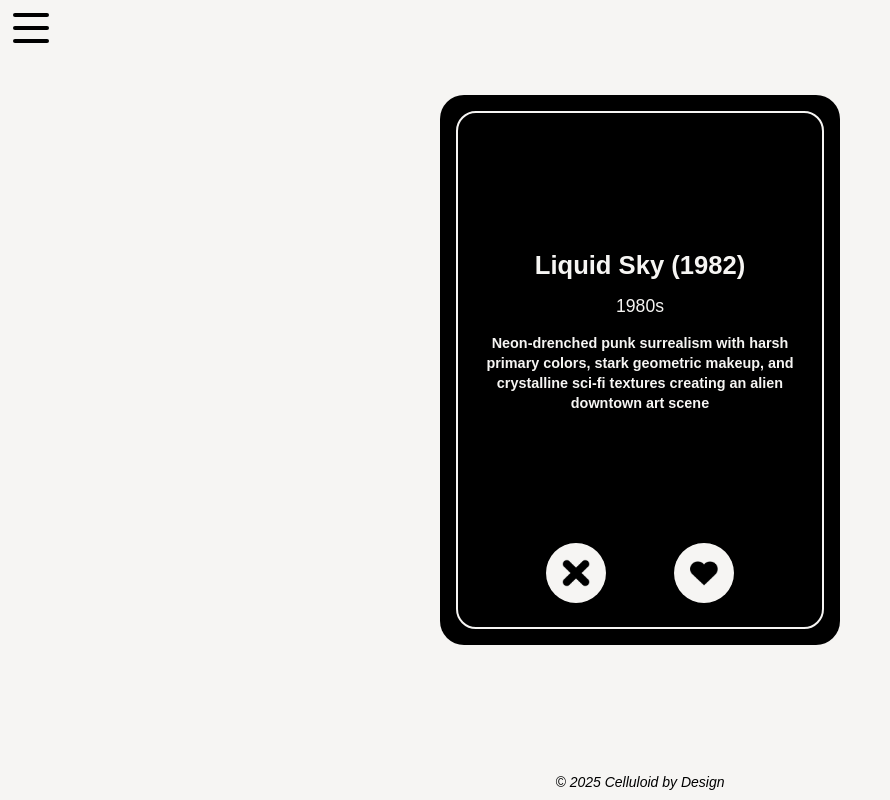
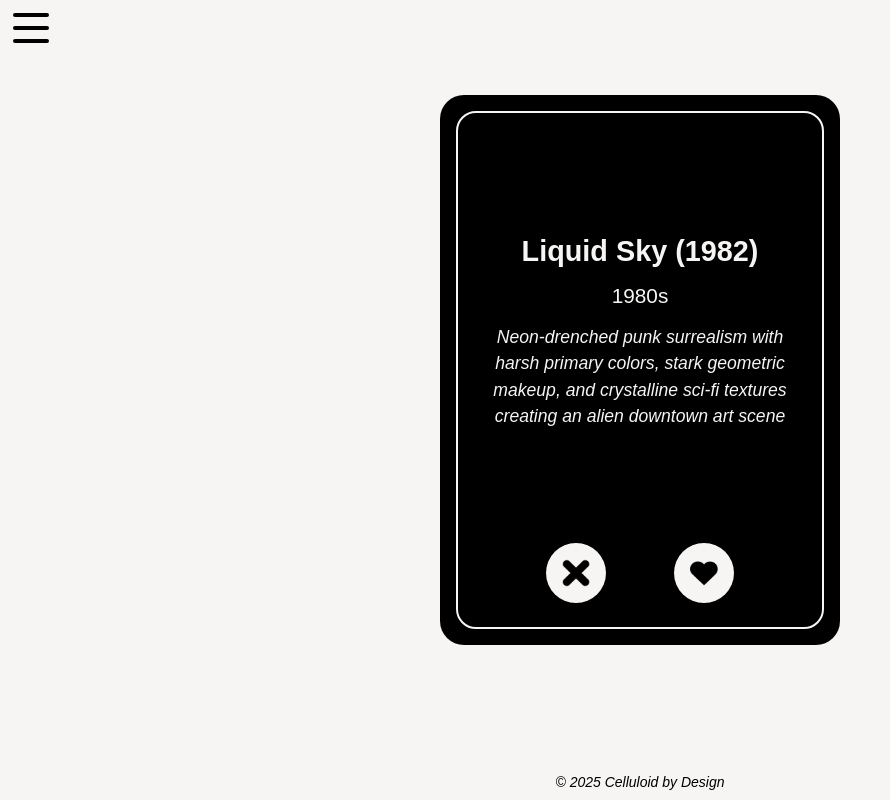
Before and after one commit to EJPlunkett/celluloid-by-design, a plain HTML site: page cards.html in a window 1280 px wide. Shown: the whole page, without its empty margins (0-890 px from the left). Drawn offline with Linux system fonts and the light colour scheme.

Commit message:
Increase aesthetic summary font size

```diff
--- a/cards.html
+++ b/cards.html
@@ -180,24 +180,25 @@
     }
 
     .card h1 {
-      font-size: 1.6em;
+      font-size: 1.8em;
       font-weight: 700;
     }
 
     .card h2 {
-      font-size: 1.1em;
+      font-size: 1.3em;
       font-weight: 500;
     }
 
     .card h3 {
-      font-size: 1em;
+      font-size: 1.1em;
       font-style: italic;
     }
 
     .card p {
-      font-size: 0.9em;
-      font-weight: 700;
-      line-height: 1.4;
+      font-size: 1.1em;
+      font-weight: normal;
+      font-style: italic;
+      line-height: 1.5;
     }
 
     .icon-container {
```
